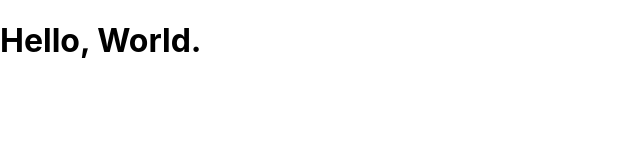
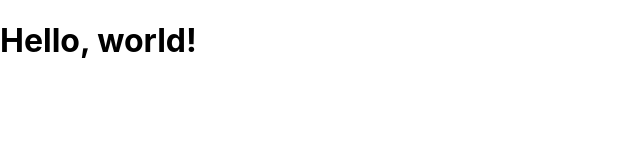
Before and after one commit to y4shiro/udemy-react-redux-crud-application, a React (Create React App) app: page / in a window 1280 px wide. Shown: the top 160 px of the page, without its empty margins (0-640 px from the left). Built offline with nearby package versions, Linux system fonts and the light colour scheme.

Commit message:
class component に書き換え

```diff
--- a/src/App.js
+++ b/src/App.js
@@ -1,5 +1,9 @@
-function App() {
-  return <h1>Hello, World.</h1>;
+import { Component } from 'react';
+
+class App extends Component {
+  render() {
+    return <h1>Hello, world!</h1>;
+  }
 }
 
 export default App;
```
